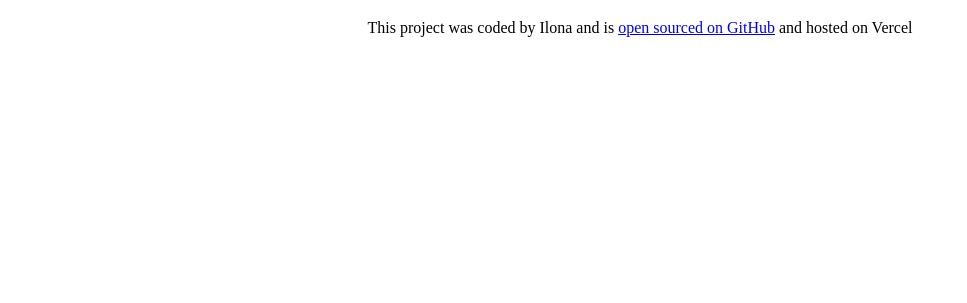
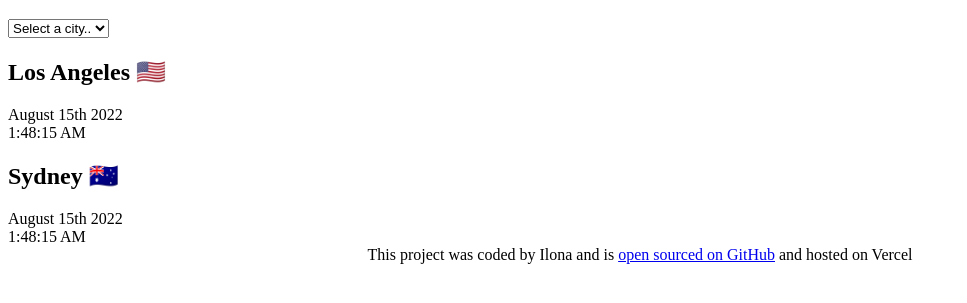
Before and after one commit to kromer52/world-clock-project, a plain HTML site: page index.html in a window 1280 px wide. Shown: the part 61-364 px from the top of the page, without its empty margins (0-967 px from the left). Drawn offline with Linux system fonts and the light colour scheme.

Commit message:
html updated
added basic html

```diff
--- a/index.html
+++ b/index.html
@@ -6,8 +6,27 @@
     <link rel="stylesheet" href="src/style.css">
     <title>World Clock</title>
 </head>
-  <body>
-    <h1>World Clock</h1>
+  <body> <div class="container">
+      <h1>World Clock</h1>
+
+      <select>
+        <option value="">Select a city..</option>
+        <option value="">London</option>
+        <option value="">New York</option>
+        <option value="">Auckland</option>
+      </select>
+
+      <div class="city">
+        <h2>Los Angeles 🇺🇸</h2>
+        <div class="date">August 15th 2022</div>
+        <div class="time">1:48:15 AM</div>
+      </div>
+      <div class="city">
+        <h2>Sydney 🇦🇺</h2>
+        <div class="date">August 15th 2022</div>
+        <div class="time">1:48:15 AM</div>
+      </div>
+    </div>
     <footer>
       This project was coded by Ilona and is
       <a href="https://github.com/kromer52/world-clock-project" target="_blank">
```
